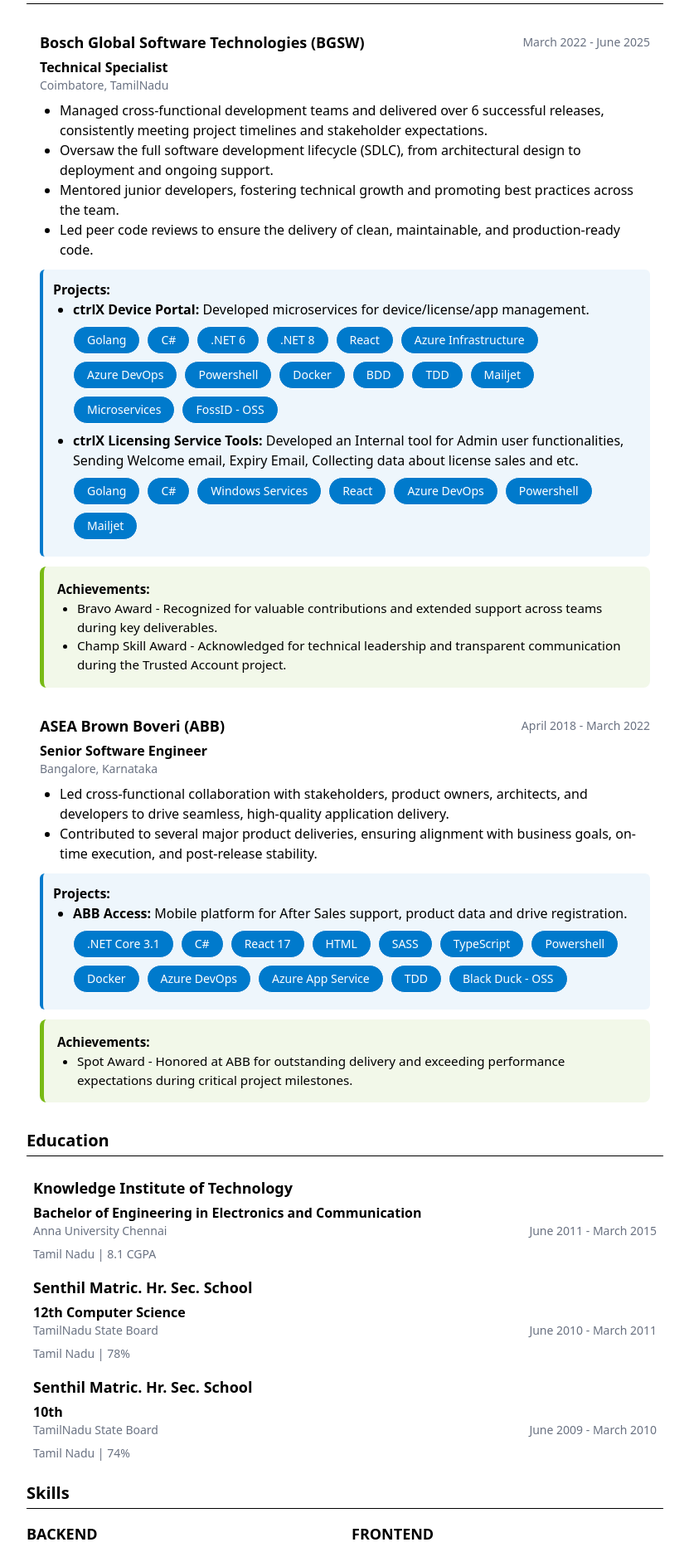
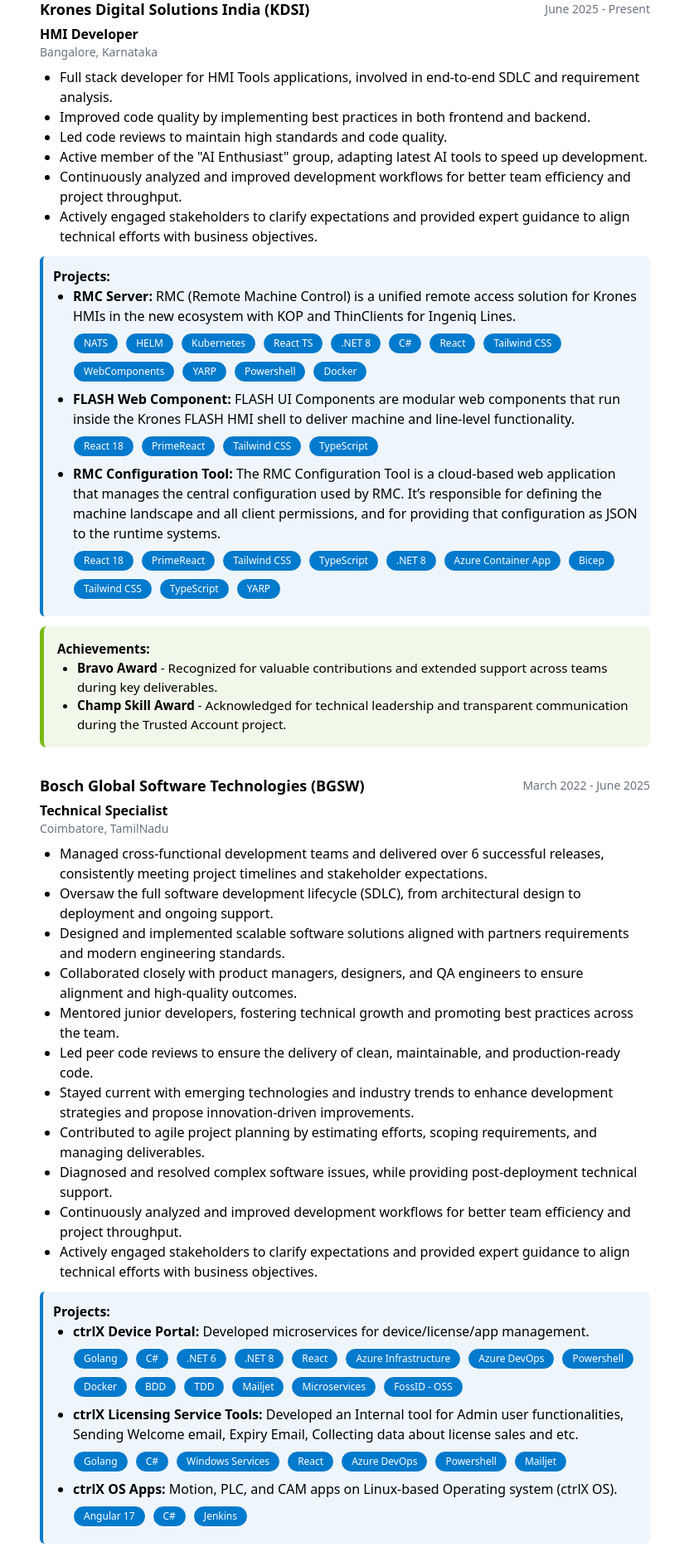
Before and after one commit to JayasuriyanRP/NewCV, a React (Vite) app: page / in a window 1280 px wide. Shown: the part 384-2255 px from the top of the page at 83% size, without its empty margins (224-1055 px from the left). Built offline with nearby package versions, Linux system fonts and the light colour scheme.

Commit message:
feat: enhance experience and hobbies sections with detailed entries and improve component styles for better presentation

```diff
--- a/public/experience.json
+++ b/public/experience.json
@@ -1,4 +1,70 @@
 [
+  {
+    "company": "Krones Digital Solutions India (KDSI)",
+    "location": "Bangalore, Karnataka",
+    "title": "HMI Developer",
+    "startDate": "June 2025",
+    "endDate": "Present",
+    "responsibilities": [
+      "Full stack developer for HMI Tools applications, involved in end-to-end SDLC and requirement analysis.",
+      "Improved code quality by implementing best practices in both frontend and backend.",
+      "Led code reviews to maintain high standards and code quality.",
+      "Active member of the \"AI Enthusiast\" group, adapting latest AI tools to speed up development.",
+      "Continuously analyzed and improved development workflows for better team efficiency and project throughput.",
+      "Actively engaged stakeholders to clarify expectations and provided expert guidance to align technical efforts with business objectives."
+    ],
+    "projects": [
+      {
+        "name": "RMC Server",
+        "description": "RMC (Remote Machine Control) is a unified remote access solution for Krones HMIs in the new ecosystem with KOP and ThinClients for Ingeniq Lines.",
+        "technologies": [
+          "NATS",
+          "HELM",
+          "Kubernetes",
+          "React TS",
+          ".NET 8",
+          "C#",
+          "React",
+          "Tailwind CSS",
+          "WebComponents",
+          "YARP",
+          "Powershell",
+          "Docker"
+        ]
+      },
+      {
+        "name": "FLASH Web Component",
+        "description": "FLASH UI Components are modular web components that run inside the Krones FLASH HMI shell to deliver machine and line‑level functionality.",
+        "technologies": ["React 18", "PrimeReact", "Tailwind CSS", "TypeScript"]
+      },
+      {
+        "name": "RMC Configuration Tool",
+        "description": "The RMC Configuration Tool is a cloud‑based web application that manages the central configuration used by RMC. It’s responsible for defining the machine landscape and all client permissions, and for providing that configuration as JSON to the runtime systems.",
+        "technologies": [
+          "React 18",
+          "PrimeReact",
+          "Tailwind CSS",
+          "TypeScript",
+          ".NET 8",
+          "Azure Container App",
+          "Bicep",
+          "Tailwind CSS",
+          "TypeScript",
+          "YARP"
+        ]
+      }
+    ],
+    "achievements": [
+      {
+        "title": "Bravo Award",
+        "description": "Recognized for valuable contributions and extended support across teams during key deliverables."
+      },
+      {
+        "title": "Champ Skill Award",
+        "description": "Acknowledged for technical leadership and transparent communication during the Trusted Account project."
+      }
+    ]
+  },
   {
     "company": "Bosch Global Software Technologies (BGSW)",
     "location": "Coimbatore, TamilNadu",
@@ -8,8 +74,15 @@
     "responsibilities": [
       "Managed cross-functional development teams and delivered over 6 successful releases, consistently meeting project timelines and stakeholder expectations.",
       "Oversaw the full software development lifecycle (SDLC), from architectural design to deployment and ongoing support.",
+      "Designed and implemented scalable software solutions aligned with partners requirements and modern engineering standards.",
+      "Collaborated closely with product managers, designers, and QA engineers to ensure alignment and high-quality outcomes.",
       "Mentored junior developers, fostering technical growth and promoting best practices across the team.",
-      "Led peer code reviews to ensure the delivery of clean, maintainable, and production-ready code."
+      "Led peer code reviews to ensure the delivery of clean, maintainable, and production-ready code.",
+      "Stayed current with emerging technologies and industry trends to enhance development strategies and propose innovation-driven improvements.",
+      "Contributed to agile project planning by estimating efforts, scoping requirements, and managing deliverables.",
+      "Diagnosed and resolved complex software issues, while providing post-deployment technical support.",
+      "Continuously analyzed and improved development workflows for better team efficiency and project throughput.",
+      "Actively engaged stakeholders to clarify expectations and provided expert guidance to align technical efforts with business objectives."
     ],
     "projects": [
       {
@@ -44,11 +117,46 @@
           "Powershell",
           "Mailjet"
         ]
+      },
+      {
+        "name": "ctrlX OS Apps",
+        "description": "Motion, PLC, and CAM apps on Linux-based Operating system (ctrlX OS).",
+        "technologies": ["Angular 17", "C#", "Jenkins"]
       }
     ],
     "achievements": [
-      "Bravo Award - Recognized for valuable contributions and extended support across teams during key deliverables.",
-      "Champ Skill Award - Acknowledged for technical leadership and transparent communication during the Trusted Account project."
+      {
+        "title": "Bravo Award",
+        "description": "Recognized for valuable contributions and extended support across teams during key deliverables."
+      },
+      {
+        "title": "Champ Skill Award",
+        "description": "Acknowledged for technical leadership and transparent communication during the Trusted Account project."
+      },
+      {
+        "title": "Bravo Award",
+        "description": "Commended for outstanding ownership in the Indrasize project, driving task prioritization, team onboarding, and proactive participation in key meetings."
+      },
+      {
+        "title": "WOW Award",
+        "description": "Applauded for topic ownership, technical guidance, and impactful results through dedicated team mentorship and collaboration."
+      },
+      {
+        "title": "Stand-Out Performer",
+        "description": "Celebrated for quick learning, efficient delivery, and proactive contributions in CAM and Motion topics."
+      },
+      {
+        "title": "You Are My Mentor",
+        "description": "Honored for consistent guidance and delivering results through mentorship and leadership."
+      },
+      {
+        "title": "#Fit.AncHER",
+        "description": "Recognized for collaborative work on MVPs and quick on-the-job learning of Golang and its implementation."
+      },
+      {
+        "title": "The Expert",
+        "description": "Acknowledged for technical expertise and contributions in the App Launcher task (UMST project)."
+      }
     ]
   },
   {
@@ -59,7 +167,14 @@
     "endDate": "March 2022",
     "responsibilities": [
       "Led cross-functional collaboration with stakeholders, product owners, architects, and developers to drive seamless, high-quality application delivery.",
-      "Contributed to several major product deliveries, ensuring alignment with business goals, on-time execution, and post-release stability."
+      "Contributed to several major product deliveries, ensuring alignment with business goals, on-time execution, and post-release stability.",
+      "Worked closely with new team members during onboarding, providing detailed technical guidance and knowledge sharing to ensure their full and timely contribution.",
+      "Collaborated with the architect to design scalable, modular system architecture that met performance, maintainability, and business requirements.",
+      "Developed responsive and dynamic web applications using React and TypeScript, ensuring optimal performance across devices.",
+      "Designed and implemented key features from the ground up, adhering to SOLID and DRY principles for maintainability and scalability.",
+      "Built and maintained robust RESTful APIs using .NET Core, enabling seamless integration with frontend and external services.",
+      "Automated CI/CD pipelines in Azure DevOps, accelerating deployment cycles by 40% and improving release reliability.",
+      "Actively participated in technical design sessions, code reviews, and team discussions to ensure high-quality, peer-reviewed code."
     ],
     "projects": [
       {
@@ -79,10 +194,79 @@
           "TDD",
           "Black Duck - OSS"
         ]
+      },
+      {
+        "name": "ABB Drive Composer",
+        "description": "It is a start-up and maintenance tool for ABB's common architecture drives. The tool is used to view and set drive parameters, and to monitor and tune process performance.",
+        "technologies": [
+          "WPF",
+          "C#",
+          "Azure DevOps",
+          "Siemens Step7 PLC",
+          "Siemens TIA Portal",
+          "WIX Installer"
+        ]
+      },
+      {
+        "name": "ABB Drive Application Builder",
+        "description": "Combine your application knowledge with the world-class variable speed drives.",
+        "technologies": [
+          "WPF",
+          "C#",
+          "Azure DevOps",
+          "Siemens Step7 PLC",
+          "Siemens TIA Portal",
+          "Flexera Install Shield"
+        ]
       }
     ],
     "achievements": [
-      "Spot Award - Honored at ABB for outstanding delivery and exceeding performance expectations during critical project milestones."
+      {
+        "title": "Spot Award",
+        "description": "Honored at ABB for outstanding delivery and exceeding performance expectations during critical project milestones."
+      },
+      {
+        "title": "On the Fly Award",
+        "description": "Recognized for swift and proactive resolution of high-impact bugs under tight deadlines."
+      }
+    ]
+  },
+  {
+    "company": "Quest Global - GE Oil & Gas",
+    "location": "Bangalore, Karnataka",
+    "position": "Software Engineer",
+    "startDate": "August 2015",
+    "endDate": "March 2018",
+    "responsibilities": [
+      "Collaborated with stakeholders to analyze and understand detailed business and technical requirements.",
+      "Decomposed user stories and modules into manageable development tasks aligned with Agile best practices.",
+      "Created comprehensive conceptual and detailed design documents to ensure clarity and alignment across teams.",
+      "Reviewed and clarified acceptance criteria to ensure complete and accurate implementation of features.",
+      "Implemented modules based on defined tasks, following clean code principles and established design patterns.",
+      "Developed and maintained unit tests to validate functionality and ensure long-term code reliability."
+    ],
+    "projects": [
+      {
+        "name": "System 1* Application Development Kit (SDK)",
+        "description": "Windows Application for creating Digital Twin of Industrial Assets.",
+        "technologies": [
+          "Windows Presentation Foundation",
+          "C#",
+          "PRISM",
+          "Azure DevOps",
+          "TDD"
+        ]
+      }
+    ],
+    "achievements": [
+      {
+        "title": "Team of the Year - 2016",
+        "description": "Celebrated for exemplifying the core value of teamwork and collaborative excellence."
+      },
+      {
+        "title": "Team of the Year - 2015",
+        "description": "Received client recognition for delivering a high-quality, bug-free product within the committed timeline."
+      }
     ]
   }
 ]
--- a/src/components/Achievements.tsx
+++ b/src/components/Achievements.tsx
@@ -1,13 +1,15 @@
 import { useEffect, useState } from "react";
+
+export type Achievement = { title: string; description: string };
 
 export default function Achievements({
   url,
   data,
 }: {
   url?: string | null;
-  data?: string[];
+  data?: Achievement[];
 }) {
-  const [achievements, setAchievements] = useState<string[]>(data || []);
+  const [achievements, setAchievements] = useState<Achievement[]>(data || []);
   const [loading, setLoading] = useState(!!url);
   const [error, setError] = useState<string | null>(null);
 
@@ -42,8 +44,11 @@
     >
       <span className="font-semibold">Achievements:</span>
       <ul className="list-disc ml-6">
-        {achievements.map((ach: string, idx: number) => (
-          <li key={idx}>{ach}</li>
+        {achievements.map((ach, idx) => (
+          <li key={idx}>
+            <span className="font-semibold">{ach.title}</span>
+            {ach.description ? ` - ${ach.description}` : ""}
+          </li>
         ))}
       </ul>
     </section>
--- a/src/components/Basics.tsx
+++ b/src/components/Basics.tsx
@@ -28,7 +28,7 @@
 
   return (
     <section
-      className="bg-white rounded-lg p-4 mb-6 "
+      className="bg-white rounded-lg p-4"
       aria-labelledby="name"
     >
       <h1 id="name" className="text-4xl font-bold mb-2 text-center">
--- a/src/components/Certifications.tsx
+++ b/src/components/Certifications.tsx
@@ -27,14 +27,14 @@
   if (!data.length) return <section>No certifications data found.</section>;
 
   return (
-    <section aria-labelledby="certifications-title" className="mb-4">
+    <section aria-labelledby="certifications-title">
       <h2
         id="certifications-title"
-        className="text-xl font-semibold border-b pb-1 mb-4"
+        className="text-xl font-semibold border-b p-2"
       >
         Certifications
       </h2>
-      <ul className="list-disc ml-6">
+      <ul className="list-disc ml-6 p-2">
         {data.map((cert: any, idx: number) => (
           <li key={idx}>
             <a
--- a/src/components/Education.tsx
+++ b/src/components/Education.tsx
@@ -27,10 +27,10 @@
   if (!data.length) return <section>No education data found.</section>;
 
   return (
-    <section aria-labelledby="education-title" className="mb-4">
+    <section aria-labelledby="education-title" className="mb-2">
       <h2
         id="education-title"
-        className="text-xl font-semibold border-b pb-1 mb-4"
+        className="text-xl font-semibold border-b pb-1"
       >
         Education
       </h2>
--- a/src/components/Experience.tsx
+++ b/src/components/Experience.tsx
@@ -28,10 +28,10 @@
   if (error) return <section>Error: {error}</section>;
   if (!data.length) return <section>No experience data found.</section>;
   return (
-    <section aria-labelledby="experience-title" className="mb-4">
+    <section aria-labelledby="experience-title">
       <h2
         id="experience-title"
-        className="text-xl font-semibold border-b pb-1 mb-4"
+        className="text-xl font-semibold border-b pb-1"
       >
         Experience
       </h2>
--- a/src/components/ProjectSkills.tsx
+++ b/src/components/ProjectSkills.tsx
@@ -5,7 +5,7 @@
       {skills.map((skill, idx) => (
         <span
           key={idx}
-          className="bg-[#007acc] rounded-full px-4 py-1.5 text-sm font-medium text-white border border-radius-50"
+          className="bg-[#007acc] rounded-full px-3 py-1 text-xs font-medium text-white border border-radius-50"
         >
           {skill}
         </span>
--- a/tailwind.config.js
+++ b/tailwind.config.js
@@ -1,4 +1,5 @@
 module.exports = {
+  darkMode: "class",
   content: ["./index.html", "./src/**/*.{js,ts,jsx,tsx}"],
   theme: {
     extend: {
```
Also changed, not shown: public/hobbies.json (+9 -6 lines), src/components/Hobbies.tsx (+13 -10 lines), src/components/Skills.tsx (+14 -13 lines).
